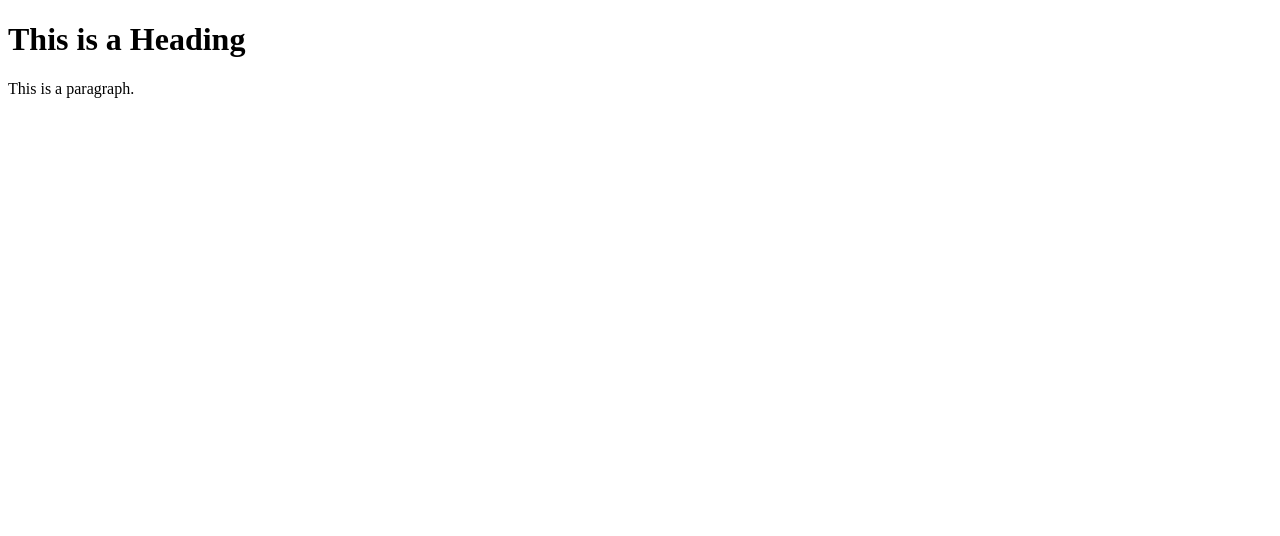
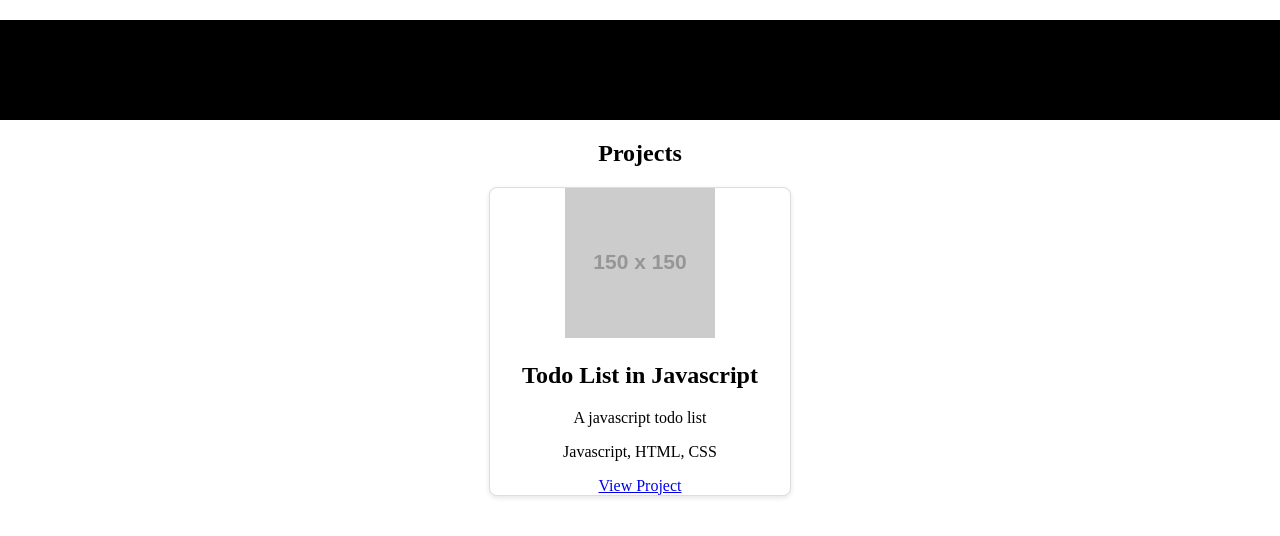
Before and after one commit to laitanop/myPortfolio, a website: page public/index.html in a window 1280 px wide. Drawn offline with Linux system fonts and the light colour scheme; placeholder pictures from the web are drawn by us.

Commit message:
creating todo-list

```diff
--- /dev/null
+++ b/public/css/style.css
@@ -0,0 +1,63 @@
+body {
+  background-color: white;
+  text-align: center;
+  margin: 0;
+  padding: 0;
+}
+
+.header {
+  background-color: black;
+  height: 100px;
+  width: 100%;
+  color: white;
+}
+
+/* Card container */
+.card-container {
+  display: flex;
+  gap: 20px;
+  justify-content: center;
+  align-items: flex-start;
+  flex-wrap: wrap;
+}
+
+/* Card styling */
+.card {
+  background: #fff;
+  border: 1px solid #ddd;
+  border-radius: 8px;
+  width: 300px;
+  box-shadow: 0 2px 5px rgba(0, 0, 0, 0.1);
+  overflow: hidden;
+  transition: transform 0.3s ease, box-shadow 0.3s ease;
+}
+
+/* Hover effect */
+.card:hover {
+  transform: translateY(-5px);
+  box-shadow: 0 4px 10px rgba(0, 0, 0, 0.2);
+}
+
+/* Card image */
+.card-image {
+  width: 100%;
+  height: auto;
+}
+
+/* Card content */
+.card-content {
+  padding: 15px;
+  text-align: center;
+}
+
+.card-title {
+  font-size: 1.5rem;
+  color: #6a0dad;
+  margin-bottom: 10px;
+}
+
+.card-description {
+  font-size: 1rem;
+  color: #555;
+  margin: 0;
+}
--- a/public/index.html
+++ b/public/index.html
@@ -2,9 +2,21 @@
 <html>
   <head>
     <title>Page Title</title>
+    <link rel="stylesheet" href="css/style.css" />
+    <link rel="icon" type="image/x-icon" href="favicon.png" />
   </head>
   <body>
-    <h1>This is a Heading</h1>
-    <p>This is a paragraph.</p>
+    <section class="container">
+      <div class="header">
+        <h1></h1>
+      </div>
+    </section>
+    <section class="container">
+      <div class="projects">
+        <h1>Projects</h1>
+        <div class="card-container" id="card-container"></div>
+      </div>
+    </section>
   </body>
+  <script src="js/script.js"></script>
 </html>
--- /dev/null
+++ b/public/js/script.js
@@ -0,0 +1,31 @@
+let projects = [
+  {
+    name: "Todo List in Javascript",
+    description: "A javascript todo list",
+    image: "https://via.placeholder.com/150",
+    link: "todoList.html",
+    github: "https://www.google.com",
+    tech: ["Javascript", "HTML", "CSS"],
+    date: "2021-01-01",
+  },
+];
+
+let cardContainer = document.getElementById("card-container");
+let body = document.body;
+
+projects.forEach((project) => {
+  let card = document.createElement("div");
+
+  card.className = "card";
+  card.innerHTML = `
+    <img src="${project.image}" alt="${project.name}" />
+    <h2>${project.name}</h2>
+    <p>${project.description}</p>
+    <p>${project.tech.join(", ")}</p>
+    <a href="${project.link}">View Project</a>
+
+  `;
+  cardContainer.appendChild(card);
+});
+
+body.appendChild(cardContainer);
```
Also changed, not shown: public/js/todoList.js (added, +11 -0 lines), public/todoList.html (added, +21 -0 lines), server.mjs (+24 -9 lines), public/css/todoListStyle.css (added), public/favicon.png (added), 1 other file.
